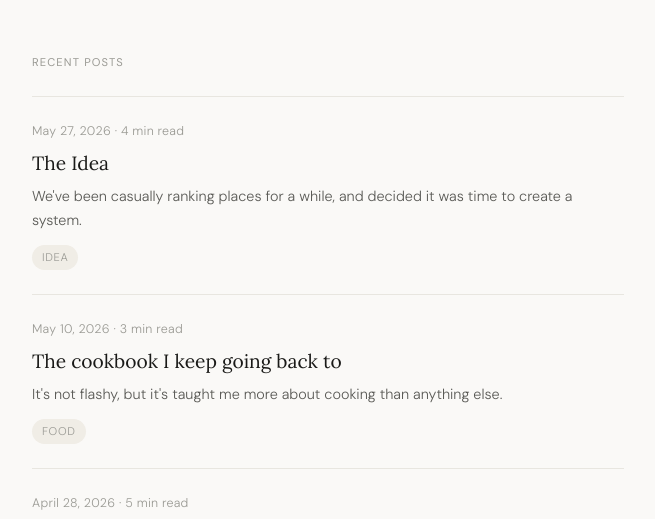
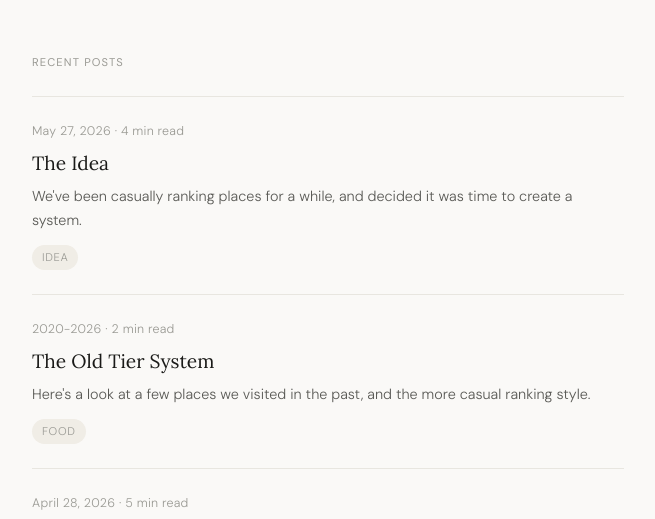
Before and after one commit to ExtraTurnipsCo/ExtraTurnips, a plain HTML site: page index.html in a window 1280 px wide. Shown: the part 277-796 px from the top of the page, without its empty margins (312-967 px from the left). Drawn offline with Linux system fonts and the light colour scheme.

Commit message:
Update index.html

```diff
--- a/index.html
+++ b/index.html
@@ -273,9 +273,9 @@
         </div>
 
         <div class="post-item" onclick="show('post2')">
-          <p class="post-meta">May 10, 2026 &middot; 3 min read</p>
-          <p class="post-title">The cookbook I keep going back to</p>
-          <p class="post-excerpt">It's not flashy, but it's taught me more about cooking than anything else.</p>
+          <p class="post-meta">2020-2026 &middot; 2 min read</p>
+          <p class="post-title">The Old Tier System</p>
+          <p class="post-excerpt">Here's a look at a few places we visited in the past, and the more casual ranking style.</p>
           <span class="tag">food</span>
         </div>
 
```
